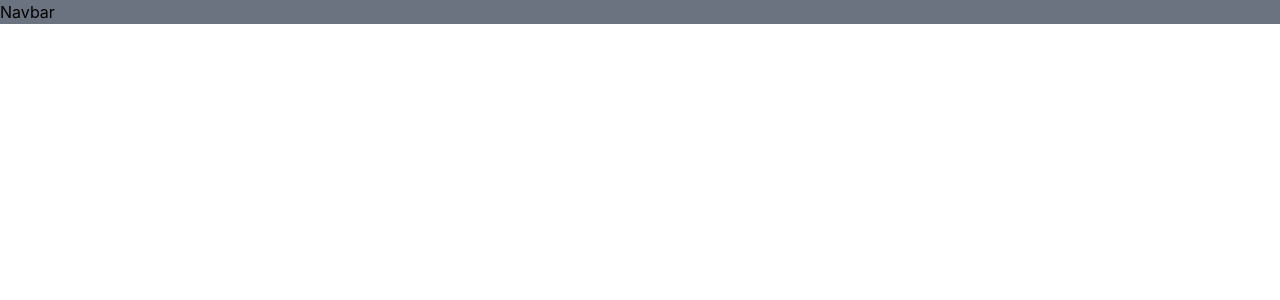
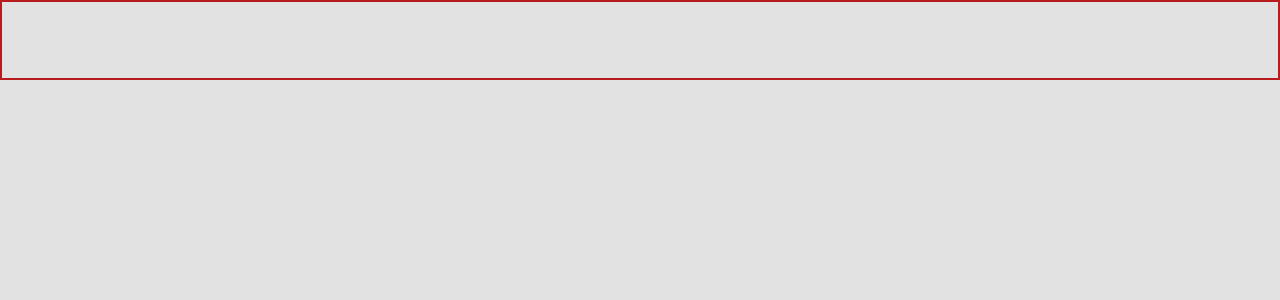
Before and after one commit to navneetthakor/bcv-frontend-new, a React (Create React App) app: page / in a window 1280 px wide. Shown: the top 300 px of the page. Built offline with nearby package versions, Linux system fonts and the light colour scheme.

Commit message:
daisyUi setup completed

```diff
--- a/package.json
+++ b/package.json
@@ -3,12 +3,12 @@
   "version": "0.1.0",
   "private": true,
   "dependencies": {
-    "@radix-ui/react-slot": "^1.1.0",
     "@testing-library/jest-dom": "^5.17.0",
     "@testing-library/react": "^13.4.0",
     "@testing-library/user-event": "^13.5.0",
     "react": "^18.3.1",
     "react-dom": "^18.3.1",
+    "react-router-dom": "^6.24.0",
     "react-scripts": "5.0.1",
     "web-vitals": "^2.1.4"
   },
@@ -37,6 +37,7 @@
     ]
   },
   "devDependencies": {
+    "daisyui": "^4.12.8",
     "tailwindcss": "^3.4.4"
   }
 }
--- a/src/App.js
+++ b/src/App.js
@@ -3,9 +3,9 @@
 import {Navbar} from './components/common/main'
 function App() {
   return (
-    <>
+    <div data-theme="mytheme" style={{height: '100%', width: '100%'}}>
     <Navbar/>
-    </>
+    </div>
   );
 }
 
--- a/src/components/common/Navbar.js
+++ b/src/components/common/Navbar.js
@@ -1,9 +1,10 @@
+
 import React from 'react'
 
 export default function Navbar() {
   return (
-    <div className='bg-gray-500'>
-      Navbar
+    <div className='border-red-700 border-2 sm:h-[10vh]'>
+
     </div>
   )
 }
--- a/src/index.css
+++ b/src/index.css
@@ -2,6 +2,11 @@
 @tailwind base;
 @tailwind components;
 @tailwind utilities;
+
+:root{
+  --primary-color: '#4B70F5',
+  --secondary-color: '#4C3BCF'
+}
 
 body {
   margin: 0;
--- a/tailwind.config.js
+++ b/tailwind.config.js
@@ -5,7 +5,31 @@ module.exports = {
     "./src/*.{js,jsx}",
   ],
   theme: {
-    extend: {},
+    extend: {
+      colors:{
+        primary: '#4B70F5',
+        secondary: '#4C3BCF',
+        bgPrimary: '#E1E2E1',
+        bgSecondary: '#F5F5F6',
+      }
+    },
   },
-  plugins: [],
+  plugins: [require('daisyui'),],
+  daisyui: {
+    themes: [
+      {
+        mytheme: {
+          "primary": "#4B70F5",        /* Your primary color */
+          "secondary": "#4C3BCF",      /* Your secondary color */
+          "accent": "#F5F5F6",         /* Your accent color */
+          "neutral": "#3d4451",        /* Your neutral color */
+          "base-100": "#E1E2E1",       /* Background color */
+          "info": "#3abff8",
+          "success": "#36d399",
+          "warning": "#fbbd23",
+          "error": "#f87272",
+        },
+      },
+    ],
+  },
 }
```
Also changed, not shown: 1 other file (tests, documents, lock files or other folders).
